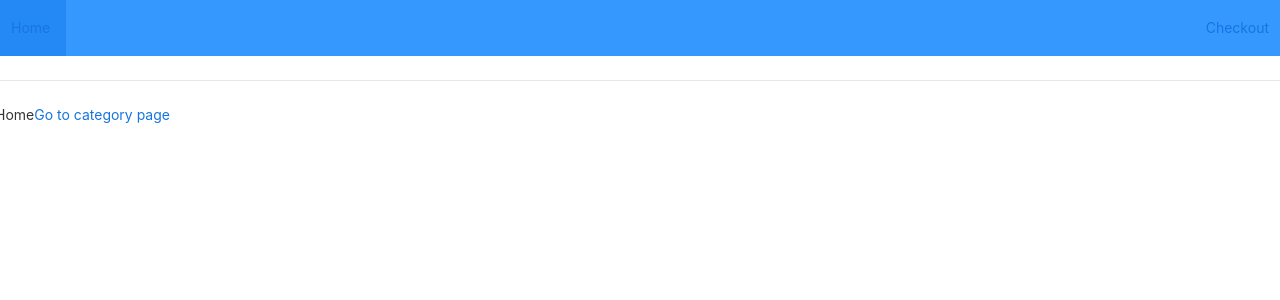
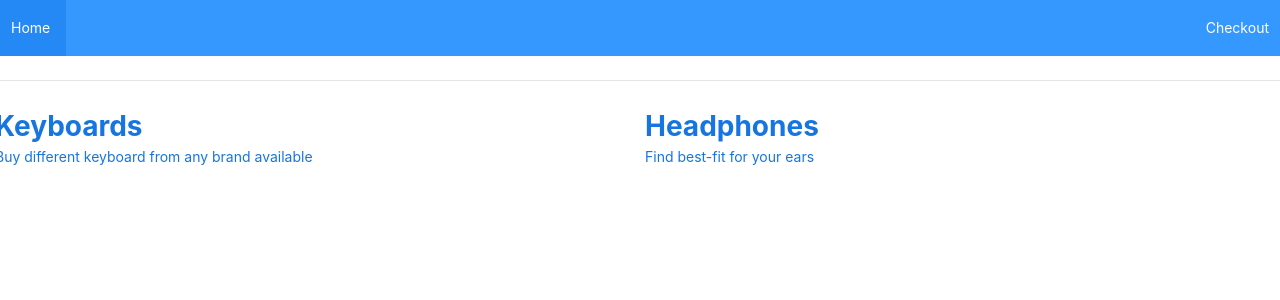
Before and after one commit to SanjayRai98/e-commerce-json, a React (Create React App) app: page /#/ in a window 1280 px wide. Shown: the top 300 px of the page. Built offline with nearby package versions, Linux system fonts and the light colour scheme.

Commit message:
display category in home page

```diff
--- a/src/App.jsx
+++ b/src/App.jsx
@@ -17,7 +17,7 @@ function App() {
       <Row>
         <Routes>
           <Route path="/" element={<Home />} />
-          <Route path="/category/:id" element={<Category />} />
+          <Route path="/category/:categoryId" element={<Category />} />
           <Route path="/checkout" element={<Checkout />} />
           <Route path="*" element={<NotFound />} />
         </Routes>
--- /dev/null
+++ b/src/components/CatergoryCard.jsx
@@ -0,0 +1,13 @@
+import { Link } from 'react-router-dom';
+import { Col } from 'rsuite';
+
+const CatergoryCard = ({ id, name, description }) => {
+  return (
+    <Col as={Link} to={`/category/${id}`} sm={24} md={12}>
+      <h3>{name}</h3>
+      <p>{description}</p>
+    </Col>
+  );
+};
+
+export default CatergoryCard;
--- a/src/components/NavLayout.jsx
+++ b/src/components/NavLayout.jsx
@@ -6,15 +6,27 @@ const NavLayout = () => {
     <Container>
       <Header>
         <Navbar appearance="inverse">
-          <Nav>
-            <Nav.Item>
+          {/* <Nav>
+            <Nav.Item as="div">
               <Link to="/">Home</Link>
             </Nav.Item>
           </Nav>
 
           <Nav pullRight>
-            <Nav.Item>
+            <Nav.Item as="div">
               <Link to="/checkout">Checkout</Link>
+            </Nav.Item>
+          </Nav> */}
+
+          <Nav>
+            <Nav.Item as={Link} to="/">
+              Home
+            </Nav.Item>
+          </Nav>
+
+          <Nav pullRight>
+            <Nav.Item as={Link} to="/checkout">
+              Checkout
             </Nav.Item>
           </Nav>
         </Navbar>
--- a/src/pages/Category.jsx
+++ b/src/pages/Category.jsx
@@ -1,12 +1,9 @@
-import { Link } from 'react-router-dom';
+import { useParams } from 'react-router-dom';
 
 const Category = () => {
-  return (
-    <div>
-      Category
-      <Link to="/">Go to Home page</Link>
-    </div>
-  );
+  const { categoryId } = useParams();
+
+  return <div>Category {categoryId}</div>;
 };
 
 export default Category;
--- a/src/pages/Home.jsx
+++ b/src/pages/Home.jsx
@@ -1,14 +1,21 @@
-import { Link } from 'react-router-dom';
-import categories from './../database/categories.json';
+import { Container, Row } from 'rsuite';
+import CatergoryCard from '../components/CatergoryCard';
+import categories from '../database/categories.json';
 
 const Home = () => {
-  console.log({ categories });
-
   return (
-    <div>
-      Home
-      <Link to="/category/11">Go to category page</Link>
-    </div>
+    <Container>
+      <Row>
+        {categories.map(data => (
+          <CatergoryCard
+            key={data.id}
+            id={data.id}
+            name={data.name}
+            description={data.description}
+          />
+        ))}
+      </Row>
+    </Container>
   );
 };
 
```
